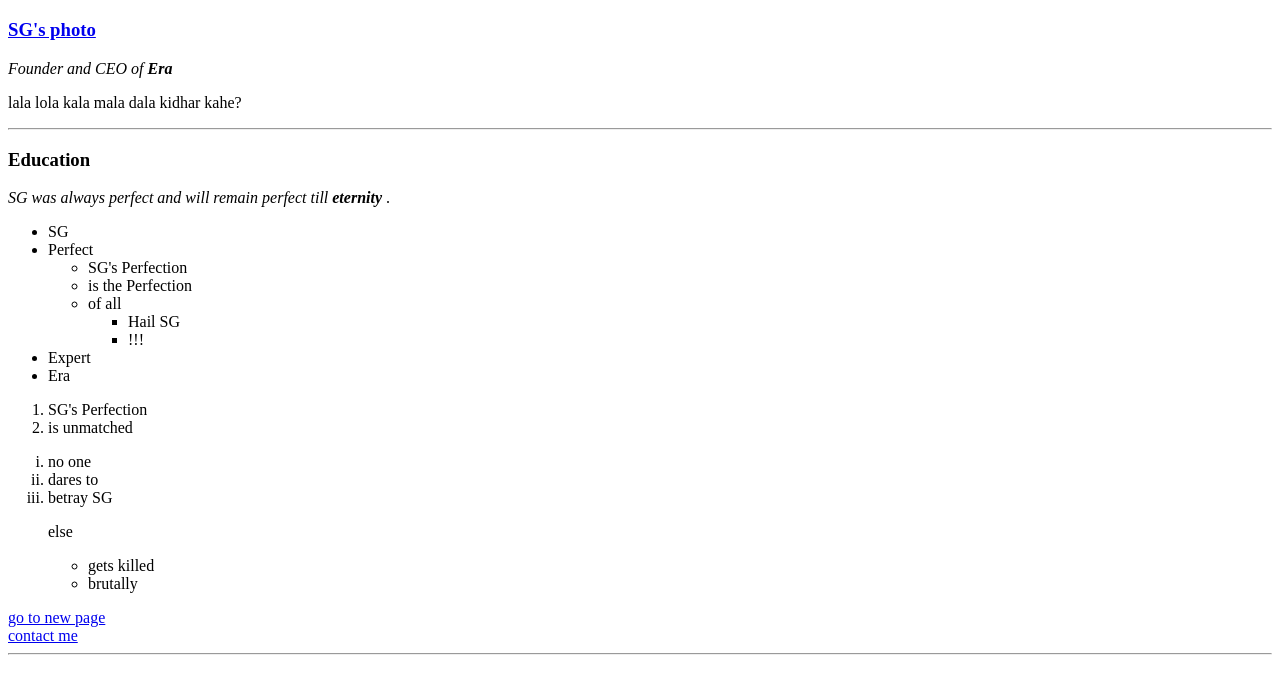
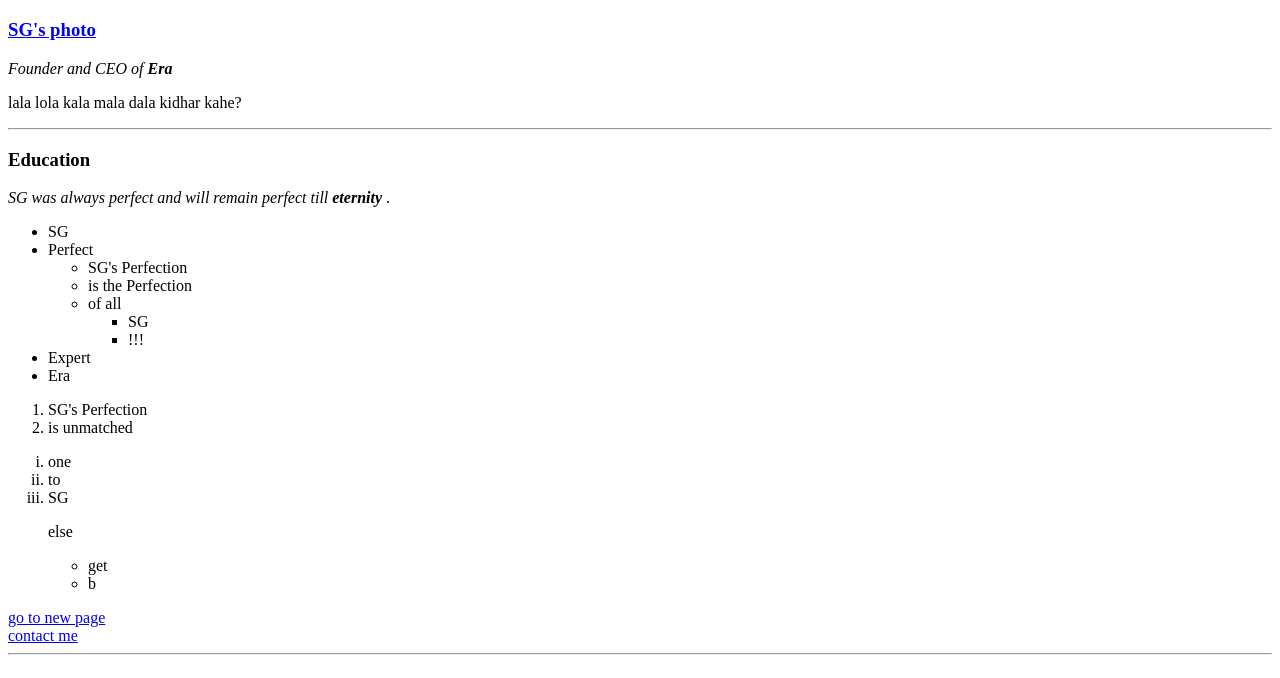
Before and after one commit to codesg04/Web-Development-Practice, a plain HTML site: page index.html in a window 1280 px wide. Shown: the part 100-778 px from the top of the page. Drawn offline with Linux system fonts and the light colour scheme.

Commit message:
Update index.html

```diff
--- a/index.html
+++ b/index.html
@@ -23,7 +23,7 @@
             <li>is the Perfection</li>
             <li>of all</li>
             <ul>
-                <li>Hail SG</li>
+                <li>SG</li>
                 <li>!!!</li>
             </ul>
         </ul>
@@ -37,13 +37,13 @@
     </ol>
 
     <ol type="i">
-        <li>no one</li>
-        <li>dares to </li>
-        <li>betray SG</li>
+        <li>one</li>
+        <li>to </li>
+        <li>SG</li>
         <p>else</p>
         <ul>
-            <li>gets killed</li>
-            <li>brutally</li>
+            <li>get</li>
+            <li>b</li>
         </ul>
     </ol>
 
```
